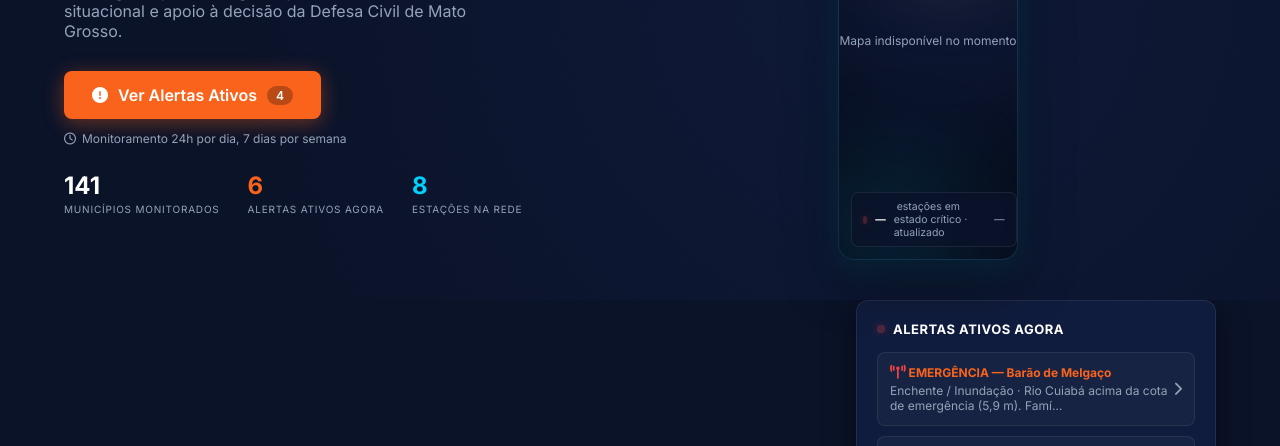
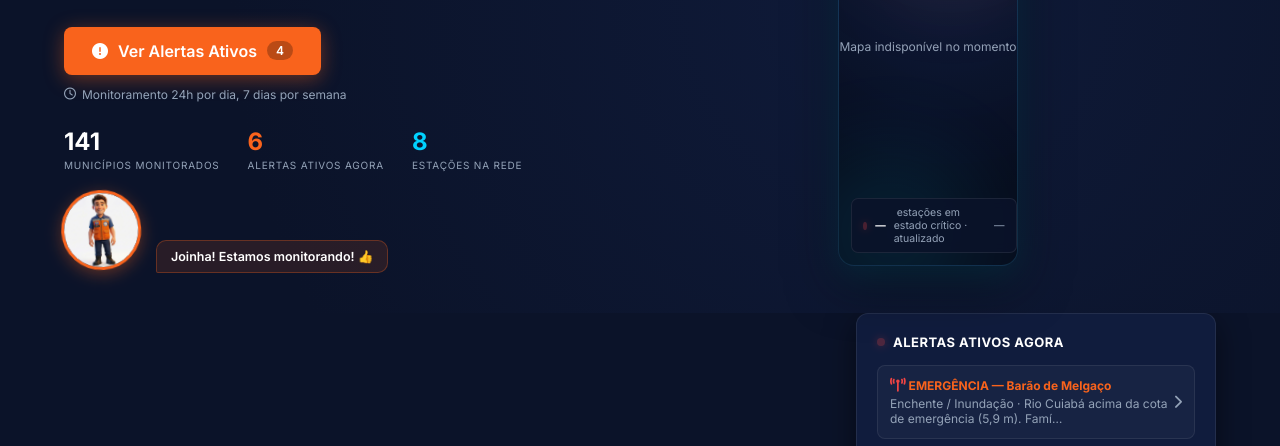
Before and after one commit to 2001diegodeoliveira-svg/SISTEMA-DEFESA-CIVIL-MT-, a plain HTML site: page index.html in a window 1280 px wide. Shown: the part 348-794 px from the top of the page. Drawn offline with Linux system fonts and the light colour scheme; no server answers.

Commit message:
Mascote Zeca com animação de joinha no hero

```diff
--- a/index.html
+++ b/index.html
@@ -320,6 +320,41 @@
 
         .reveal { opacity: 0; transform: translateY(22px); transition: opacity .7s ease, transform .7s ease; }
         .reveal.in { opacity: 1; transform: none; }
+
+        /* Mascote Zeca */
+        .mascote-wrap {
+            display: flex; align-items: flex-end; gap: 12px;
+            margin-top: 22px;
+        }
+        .mascote-img {
+            width: 80px; height: 80px; object-fit: cover; border-radius: 50%;
+            border: 3px solid var(--accent-orange);
+            box-shadow: 0 4px 16px rgba(249,99,28,.35);
+            animation: mascoteBounce 2.8s ease-in-out infinite, mascoteJoinha 3.5s ease-in-out infinite;
+            transform-origin: bottom center;
+        }
+        .mascote-speech {
+            background: rgba(249,99,28,.12); border: 1px solid rgba(249,99,28,.3);
+            border-radius: 10px 10px 10px 2px; padding: 8px 14px;
+            font-size: 12.5px; font-weight: 600; color: var(--text-main);
+            white-space: nowrap;
+            animation: speechPop .5s cubic-bezier(.2,1.4,.4,1) both 1s;
+        }
+        @keyframes mascoteBounce {
+            0%, 100% { transform: translateY(0); }
+            50% { transform: translateY(-8px); }
+        }
+        @keyframes mascoteJoinha {
+            0%, 40%, 100% { rotate: 0deg; }
+            48% { rotate: -14deg; }
+            56% { rotate: 10deg; }
+            64% { rotate: -8deg; }
+            72% { rotate: 0deg; }
+        }
+        @keyframes speechPop {
+            from { opacity: 0; transform: scale(.8) translateX(-10px); }
+            to { opacity: 1; transform: none; }
+        }
 
         /* Alertas Ativos Sidebar embutida no Hero */
         .alerts-sidebar {
@@ -664,6 +699,8 @@
                 height: 370px;
                 max-width: none;
             }
+            .mascote-img { width: 60px; height: 60px; }
+            .mascote-speech { font-size: 11px; padding: 6px 10px; }
             .quick-access {
                 grid-template-columns: repeat(3, 1fr);
             }
@@ -734,6 +771,11 @@
                 <div class="hstat"><b id="hsMunicipios">141</b><span>Municípios monitorados</span></div>
                 <div class="hstat"><b id="hsAlertas">6</b><span>Alertas ativos agora</span></div>
                 <div class="hstat"><b id="hsEstacoes">8</b><span>Estações na rede</span></div>
+            </div>
+
+            <div class="mascote-wrap">
+                <img src="imagens/zeca.jpeg" alt="Zeca - Mascote da Defesa Civil" class="mascote-img">
+                <div class="mascote-speech">Joinha! Estamos monitorando! &#x1F44D;</div>
             </div>
         </div>
 
```
Also changed, not shown: imagens/zeca.jpeg (added), zeca/zeca defesa.jpeg (added).
